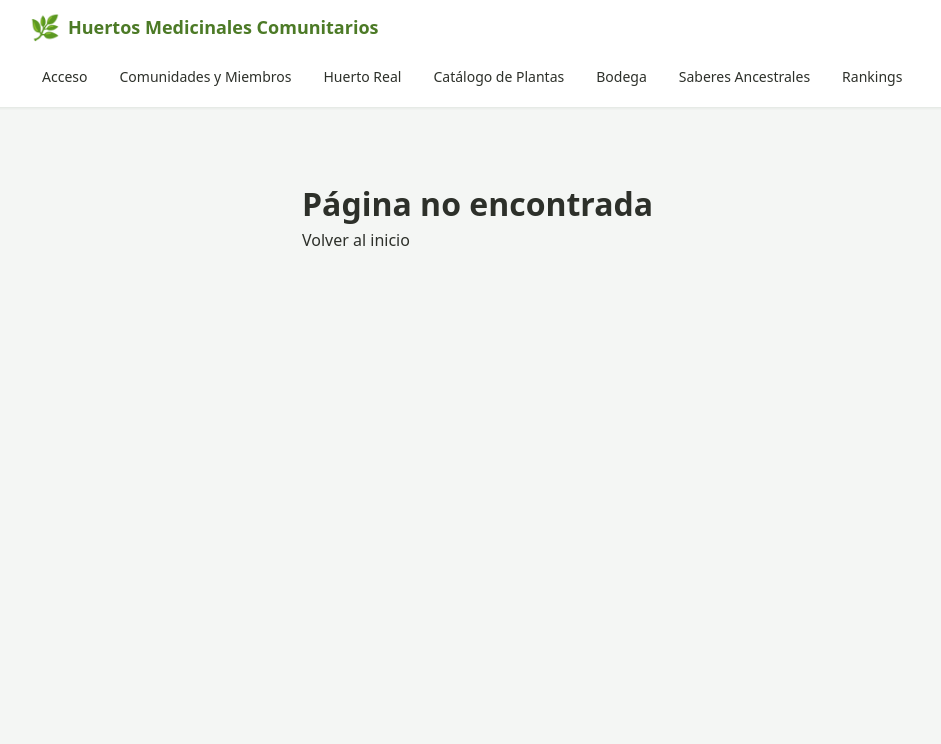
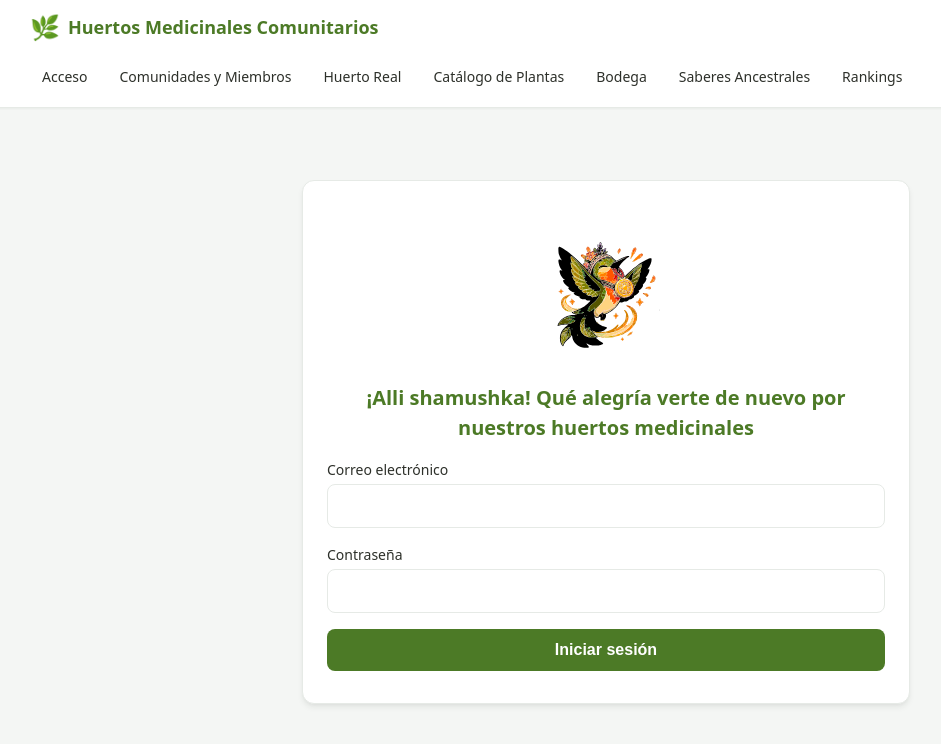
Before and after one commit to DanMeraDev/huertos-medicinales, a React (Vite) app in the folder frontend/: page /login in a window 1280 px wide. Shown: the top 744 px of the page, without its empty margins (34-975 px from the left). Built offline with nearby package versions, Linux system fonts and the light colour scheme.

Commit message:
feat(front): agrega la pantalla de inicio de sesión
Cierra #45

```diff
--- a/frontend/src/App.tsx
+++ b/frontend/src/App.tsx
@@ -1,6 +1,7 @@
 import { Route, Routes } from 'react-router'
 import { Layout } from './components/Layout'
 import { InicioPage } from './pages/InicioPage'
+import { LoginPage } from './pages/LoginPage'
 import { NoEncontradaPage } from './pages/NoEncontradaPage'
 
 export default function App() {
@@ -8,6 +9,7 @@ export default function App() {
     <Layout>
       <Routes>
         <Route path="/" element={<InicioPage />} />
+        <Route path="/login" element={<LoginPage />} />
         <Route path="*" element={<NoEncontradaPage />} />
       </Routes>
     </Layout>
--- /dev/null
+++ b/frontend/src/features/auth/LoginForm.css
@@ -0,0 +1,53 @@
+.login {
+  display: flex;
+  flex-direction: column;
+  gap: var(--espacio-4);
+  padding: var(--espacio-6) var(--espacio-4);
+  background-color: var(--color-superficie);
+  border: var(--borde-ancho) solid var(--color-borde);
+  border-radius: var(--radio-lg);
+  box-shadow: var(--sombra-md);
+}
+
+.login-cabecera {
+  display: flex;
+  flex-direction: column;
+  align-items: center;
+  gap: var(--espacio-2);
+  text-align: center;
+}
+
+.login-kinti {
+  width: 96px;
+  height: auto;
+}
+
+.login-saludo {
+  margin: 0;
+  font-size: var(--texto-lg);
+  font-weight: var(--peso-seminegrita);
+  color: var(--color-primario);
+}
+
+.login .campo-control {
+  min-height: 44px;
+}
+
+.login-boton {
+  width: 100%;
+  padding: var(--espacio-3) var(--espacio-4);
+}
+
+@media (min-width: 640px) {
+  .login {
+    padding: var(--espacio-8) var(--espacio-6);
+  }
+
+  .login-kinti {
+    width: 160px;
+  }
+
+  .login-saludo {
+    font-size: var(--texto-xl);
+  }
+}
--- /dev/null
+++ b/frontend/src/features/auth/LoginForm.tsx
@@ -0,0 +1,76 @@
+import { useState, type FormEvent } from 'react'
+import { useNavigate } from 'react-router'
+import { ApiError } from '../../api/client'
+import { Boton } from '../../components/Boton'
+import { CampoTexto } from '../../components/CampoTexto'
+import { KintiGuia } from '../../components/KintiGuia'
+import { Notificacion } from '../../components/Notificacion'
+import { iniciarSesion, type LoginResponse, type Rol } from './authApi'
+import './LoginForm.css'
+
+const PANEL_POR_ROL: Record<Rol, string> = {
+  TECNICO_SIS: '/usuarios/nuevo',
+  TECNICO_MSP: '/solicitudes',
+  RESPONSABLE_COMUNIDAD: '/mi-comunidad',
+}
+
+function rutaDespuesDelIngreso(sesion: LoginResponse) {
+  return sesion.requiereCambioClave ? '/cambiar-clave' : PANEL_POR_ROL[sesion.rol]
+}
+
+export function LoginForm() {
+  const navegar = useNavigate()
+  const [correo, setCorreo] = useState('')
+  const [password, setPassword] = useState('')
+  const [enviando, setEnviando] = useState(false)
+  const [error, setError] = useState<ApiError | null>(null)
+
+  async function enviar(evento: FormEvent<HTMLFormElement>) {
+    evento.preventDefault()
+    setEnviando(true)
+    setError(null)
+    try {
+      const sesion = await iniciarSesion({ correo, password })
+      localStorage.setItem('token', sesion.token)
+      navegar(rutaDespuesDelIngreso(sesion))
+    } catch (falla) {
+      if (!(falla instanceof ApiError)) {
+        throw falla
+      }
+      setError(falla)
+      setPassword('')
+      setEnviando(false)
+    }
+  }
+
+  return (
+    <form className="login" onSubmit={enviar} noValidate>
+      <header className="login-cabecera">
+        <KintiGuia variante="celebracion" className="login-kinti" />
+        <p className="login-saludo">¡Alli shamushka! Qué alegría verte de nuevo por nuestros huertos medicinales</p>
+      </header>
+      {error && <Notificacion tipo="error" mensaje={error.message} />}
+      <CampoTexto
+        etiqueta="Correo electrónico"
+        type="email"
+        autoComplete="email"
+        required
+        valor={correo}
+        alCambiar={setCorreo}
+        error={error?.errores?.correo}
+      />
+      <CampoTexto
+        etiqueta="Contraseña"
+        type="password"
+        autoComplete="current-password"
+        required
+        valor={password}
+        alCambiar={setPassword}
+        error={error?.errores?.password}
+      />
+      <Boton type="submit" className="login-boton" disabled={enviando}>
+        {enviando ? 'Ingresando…' : 'Iniciar sesión'}
+      </Boton>
+    </form>
+  )
+}
--- /dev/null
+++ b/frontend/src/features/auth/authApi.ts
@@ -0,0 +1,21 @@
+import { apiPost } from '../../api/client'
+
+export type Rol = 'TECNICO_SIS' | 'TECNICO_MSP' | 'RESPONSABLE_COMUNIDAD'
+
+export interface LoginRequest {
+  correo: string
+  password: string
+}
+
+export interface LoginResponse {
+  token: string
+  tipoToken: string
+  id: number
+  correo: string
+  nombreCompleto: string
+  rol: Rol
+  requiereCambioClave: boolean
+}
+
+export const iniciarSesion = (credenciales: LoginRequest) =>
+  apiPost<LoginResponse>('/publico/auth/login', credenciales)
--- /dev/null
+++ b/frontend/src/pages/LoginPage.css
@@ -0,0 +1,12 @@
+.login-pagina {
+  width: 100%;
+  padding: var(--espacio-4);
+}
+
+@media (min-width: 640px) {
+  .login-pagina {
+    max-width: var(--ancho-lectura);
+    margin: 0 auto;
+    padding: var(--espacio-12) var(--espacio-4);
+  }
+}
--- /dev/null
+++ b/frontend/src/pages/LoginPage.tsx
@@ -0,0 +1,10 @@
+import { LoginForm } from '../features/auth/LoginForm'
+import './LoginPage.css'
+
+export function LoginPage() {
+  return (
+    <section className="login-pagina">
+      <LoginForm />
+    </section>
+  )
+}
```
